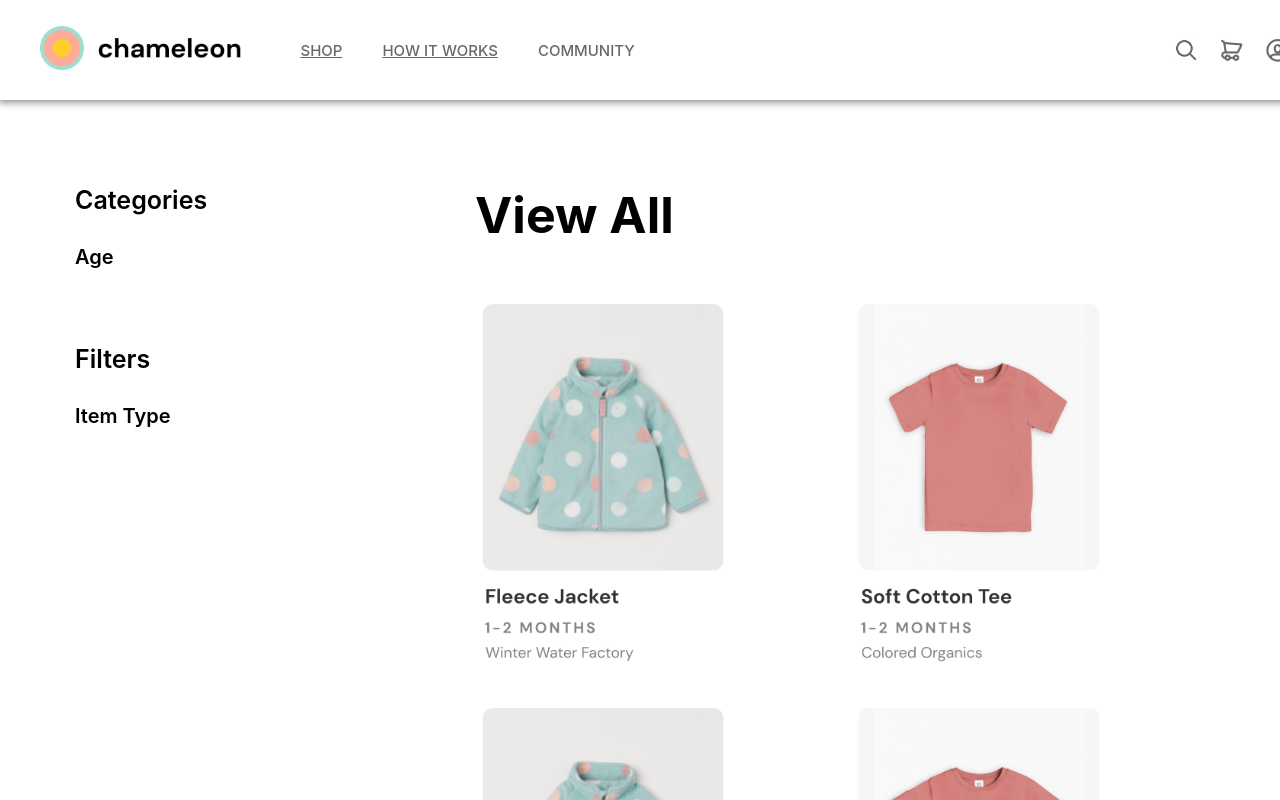
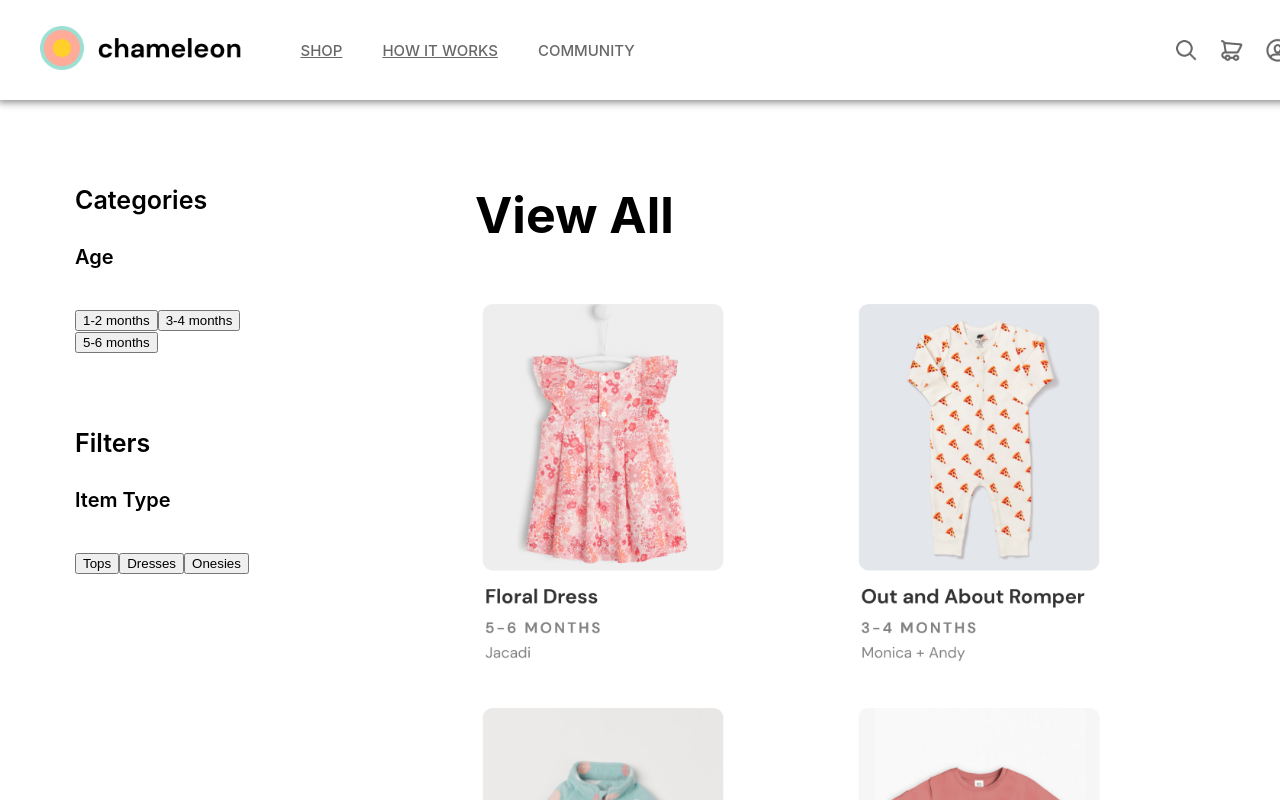
Before and after one commit to mhli272/ChameleonBabyClothes, a React (Create React App) app in the folder chameleon/: page /shop in a window 1280 px wide. Shown: the top 800 px of the page. Built offline with nearby package versions, Linux system fonts and the light colour scheme.

Commit message:
finished filter functionality

```diff
--- a/chameleon/src/Shop.js
+++ b/chameleon/src/Shop.js
@@ -28,17 +28,17 @@
         {
           imgPath: clothing1,
           age: "5-6 months",
-          type: "Tops"
+          type: "Dresses"
         },
         {
           imgPath: clothing2,
           age: "3-4 months",
-          type: "Dresses"
+          type: "Onesies"
         },
         {
           imgPath: clothing3,
           age: "1-2 months",
-          type: "Dresses"
+          type: "Tops"
         },
         {
           imgPath: clothing4,
@@ -48,17 +48,17 @@
         {
           imgPath: clothing1,
           age: "5-6 months",
-          type: "Tops"
+          type: "Dresses"
         },
         {
           imgPath: clothing2,
           age: "3-4 months",
-          type: "Dresses"
+          type: "Onesies"
         },
         {
           imgPath: clothing3,
           age: "1-2 months",
-          type: "Dresses"
+          type: "Tops"
         },
         {
           imgPath: clothing4,
@@ -68,17 +68,17 @@
         {
           imgPath: clothing1,
           age: "5-6 months",
-          type: "Tops"
+          type: "Dresses"
         },
         {
           imgPath: clothing2,
           age: "3-4 months",
-          type: "Dresses"
+          type: "Onesies"
         },
         {
           imgPath: clothing3,
           age: "1-2 months",
-          type: "Dresses"
+          type: "Tops"
         },
         {
           imgPath: clothing4,
@@ -88,32 +88,154 @@
         {
           imgPath: clothing1,
           age: "5-6 months",
-          type: "Tops"
+          type: "Dresses"
         },
         {
           imgPath: clothing2,
           age: "3-4 months",
-          type: "Dresses"
+          type: "Onesies"
         },
         {
           imgPath: clothing3,
           age: "1-2 months",
-          type: "Dresses"
+          type: "Tops"
         },
         {
           imgPath: clothing4,
           age: "1-2 months",
           type: "Tops"
         }
+
       ],
-      param: "1-2 months"
+
+      //flag = 1 means show, flag = 0 means dont show
+
+      flagTops: 1,
+      flagDresses: 1,
+      flagOnesies:1,
+      clothingType: ['Tops', 'Dresses','Onesies'],
+
+
+      flag12: 1,
+      flag34: 1,
+      flag56: 1,
+      clothingAge: ['1-2 months', '3-4 months', '5-6 months']
+
+
+
 
     }
   }
 
+  //type filter functions
+  changeParamTops(){
+    if (this.state.flagTops==1) {
+      this.setState({flagTops: 0})
+      var temp = this.state.clothingType;
+      var index = temp.indexOf('Tops');
+      if (index!=-1) {
+        temp.splice(index, 1)
+        this.setState({clothingType: temp})
+      }
+    }
 
-  changeParam(){
-    this.setState({param: "3-4 months"})
+    else if (this.state.flagTops==0) {
+      this.setState({flagTops: 1})
+      var temp = this.state.clothingType;
+      temp.push('Tops');
+    }
+  }
+
+  changeParamDresses(){
+    if (this.state.flagDresses==1) {
+      this.setState({flagDresses: 0})
+      var temp = this.state.clothingType;
+      var index = temp.indexOf('Dresses');
+      if (index!=-1) {
+        temp.splice(index, 1)
+        this.setState({clothingType: temp})
+      }
+    }
+
+    else if (this.state.flagDresses==0) {
+      this.setState({flagDresses: 1})
+      var temp = this.state.clothingType;
+      temp.push('Dresses');
+    }
+  }
+
+  changeParamOnesies(){
+    if (this.state.flagOnesies==1) {
+      this.setState({flagOnesies: 0})
+      var temp = this.state.clothingType;
+      var index = temp.indexOf('Onesies');
+      if (index!=-1) {
+        temp.splice(index, 1)
+        this.setState({clothingType: temp})
+      }
+    }
+
+    else if (this.state.flagOnesies==0) {
+      this.setState({flagOnesies: 1})
+      var temp = this.state.clothingType;
+      temp.push('Onesies');
+    }
+  }
+
+
+  //age filter functions
+  changeParam12months(){
+    if (this.state.flag12==1) {
+      this.setState({flag12: 0})
+      var temp = this.state.clothingAge;
+      var index = temp.indexOf('1-2 months');
+      if (index!=-1) {
+        temp.splice(index, 1)
+        this.setState({clothingAge: temp})
+      }
+    }
+
+    else if (this.state.flag12==0) {
+      this.setState({flag12: 1})
+      var temp = this.state.clothingAge;
+      temp.push('1-2 months');
+    }
+  }
+
+  changeParam34months(){
+    if (this.state.flag34==1) {
+      this.setState({flag34: 0})
+      var temp = this.state.clothingAge;
+      var index = temp.indexOf('3-4 months');
+      if (index!=-1) {
+        temp.splice(index, 1)
+        this.setState({clothingAge: temp})
+      }
+    }
+
+    else if (this.state.flag34==0) {
+      this.setState({flag34: 1})
+      var temp = this.state.clothingAge;
+      temp.push('3-4 months');
+    }
+  }
+
+  changeParam56months(){
+    if (this.state.flag56==1) {
+      this.setState({flag56: 0})
+      var temp = this.state.clothingAge;
+      var index = temp.indexOf('5-6 months');
+      if (index!=-1) {
+        temp.splice(index, 1)
+        this.setState({clothingAge: temp})
+      }
+    }
+
+    else if (this.state.flag56==0) {
+      this.setState({flag56: 1})
+      var temp = this.state.clothingAge;
+      temp.push('5-6 months');
+    }
   }
 
   render() {
@@ -142,12 +264,28 @@
             {/*filters*/}
             <div className="categories-filters">Categories</div>
             <div className="age-type">Age</div>
+            <div>
+              <button onClick={() => this.changeParam12months()}>1-2 months</button>
+
+              <button onClick={() => this.changeParam34months()}>3-4 months</button>
+
+              <button onClick={() => this.changeParam56months()}>5-6 months</button>
+            </div>
+
             <div className="categories-filters">Filters</div>
             <div className="age-type">Item Type</div>
+            <div>
+              <button onClick={() => this.changeParamTops()}>Tops</button>
+
+              <button onClick={() => this.changeParamDresses()}>Dresses</button>
+
+              <button onClick={() => this.changeParamOnesies()}>Onesies</button>
+            </div>
+
           </div>
           <div class="flex-child-shop:first-child" >
             <div class="view-all">View All</div>
-            {this.state.items.filter(item => item.age == this.state.param).map(filteredItem =>
+            {this.state.items.filter(item => this.state.clothingType.includes(item.type) && this.state.clothingAge.includes(item.age)).map(filteredItem =>
             (<div class="card">
               <img class="item" src={filteredItem.imgPath}></img>
             </div>))}
@@ -157,7 +295,8 @@
 
 
         {/*test button*/}
-        <button onClick={() => this.changeParam()}>Change the Parameter</button>
+
+
 
 
         {/*{this.state.items.map((value, index) =>
```
Also changed, not shown: chameleon/src/itemList.js (added, +8 -0 lines).
